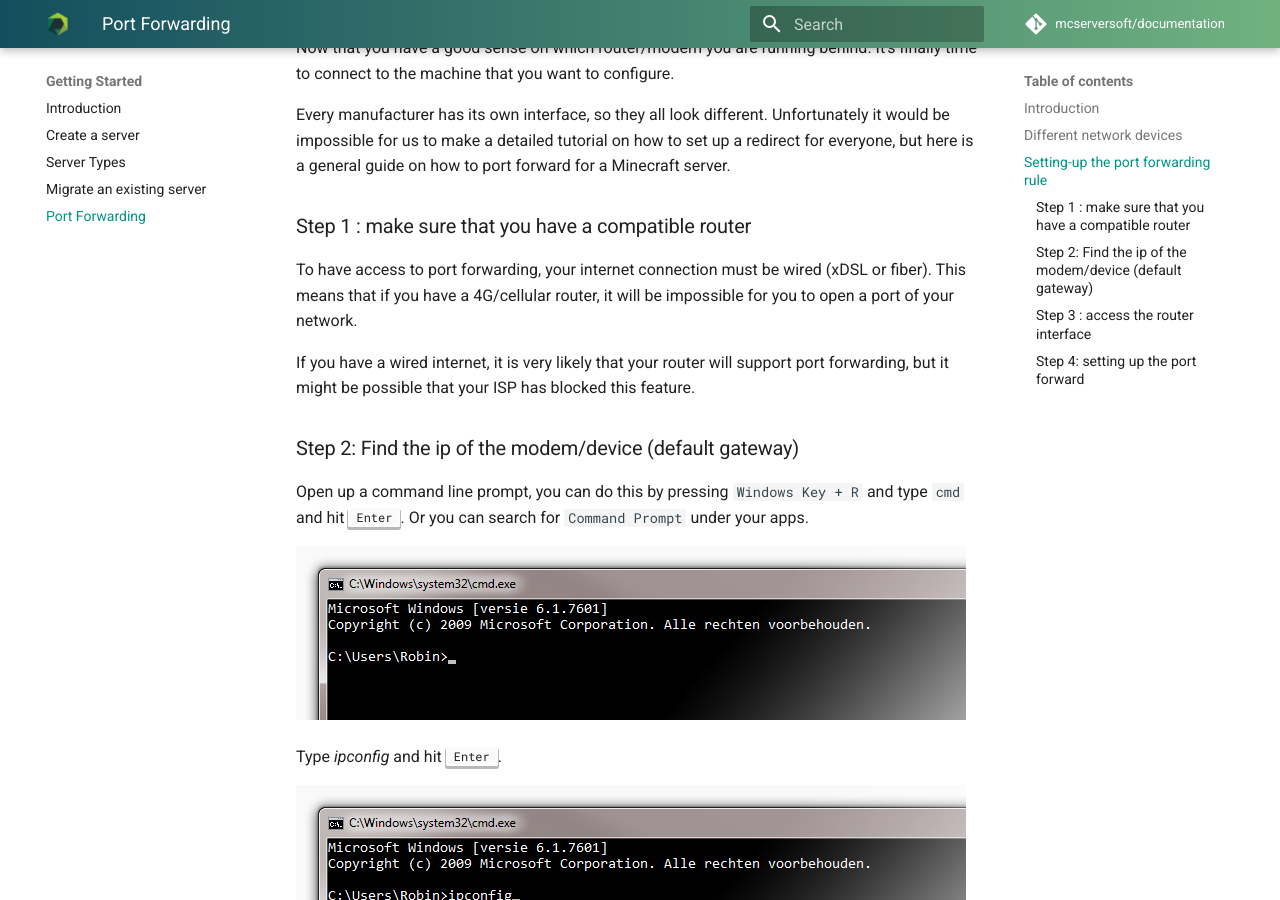
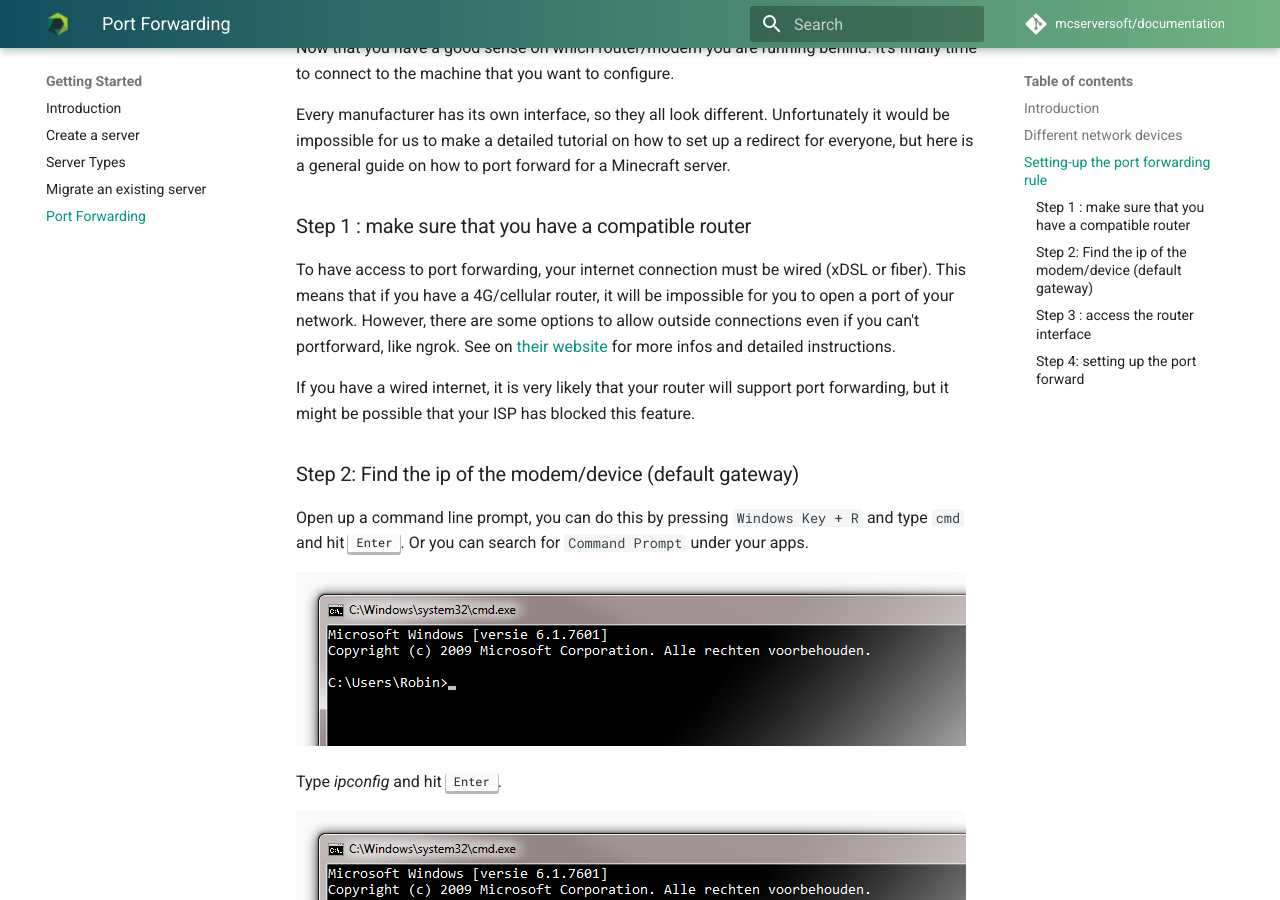
Before and after one commit to mcserversoft/documentation, an MkDocs documentation site: the page built from docs/port-forwarding.md, in a window 1280 px wide and 900 px high, scrolled down 1783 px. Built offline with MkDocs 1.6.1 and Material for MkDocs 9.7.7, drawn with Linux system fonts in a browser that asks for light colours; comment, search, counter and statistics services are not loaded.

Commit message:
added ngrok
Added link to ngrok's website in port-forwarding as an alternative for cellular connection

```diff
--- a/docs/port-forwarding.md
+++ b/docs/port-forwarding.md
@@ -37,7 +37,7 @@
 
 ### Step 1 : make sure that you have a compatible router
 
-To have access to port forwarding, your internet connection must be wired (xDSL or fiber). This means that if you have a 4G/cellular router, it will be impossible for you to open a port of your network.
+To have access to port forwarding, your internet connection must be wired (xDSL or fiber). This means that if you have a 4G/cellular router, it will be impossible for you to open a port of your network. However, there are some options to allow outside connections even if you can't portforward, like ngrok. See on [their website](https://ngrok.com/) for more infos and detailed instructions.
 
 If you have a wired internet, it is very likely that your router will support port forwarding, but it might be possible that your ISP has blocked this feature.
 
```
